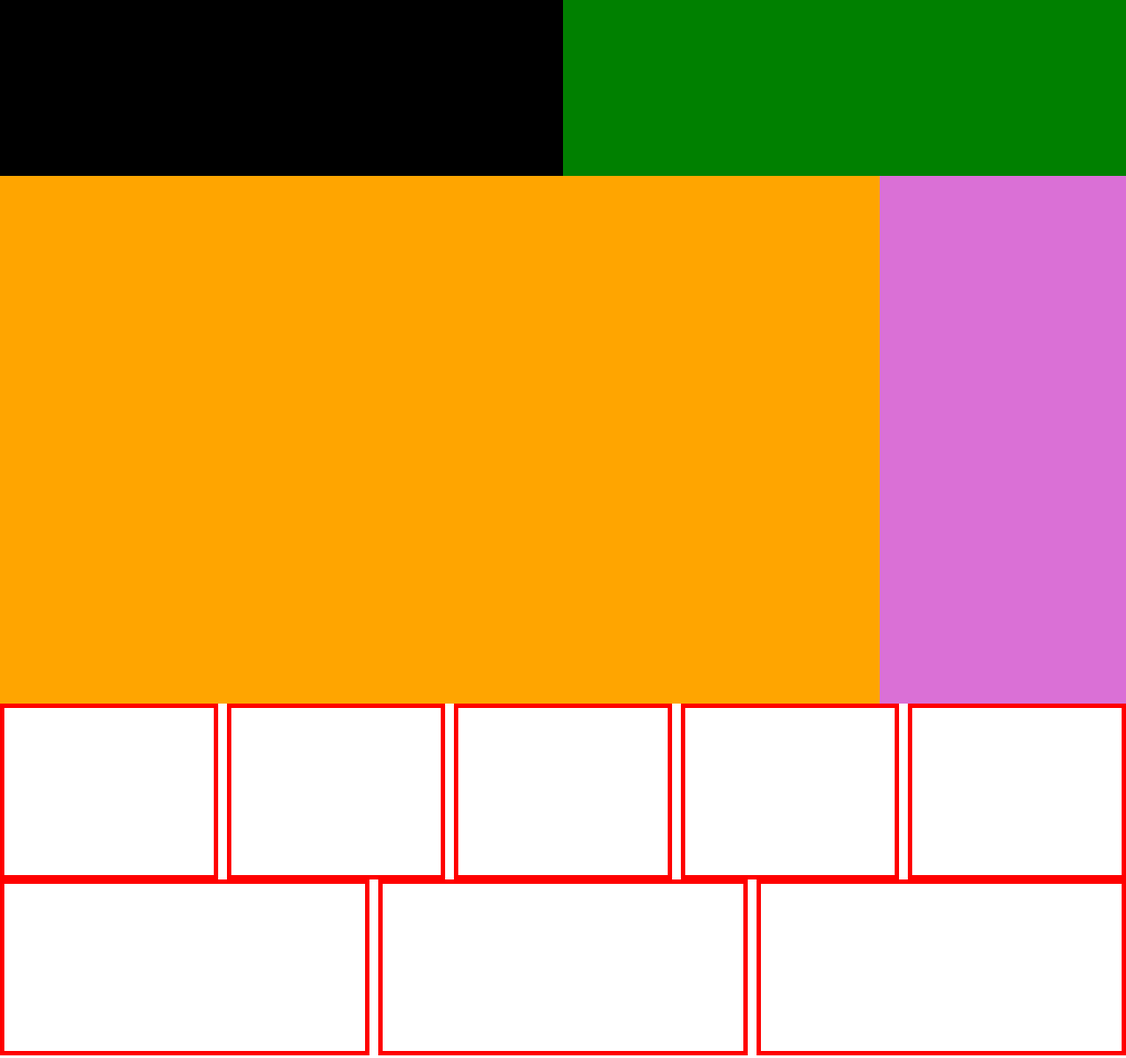
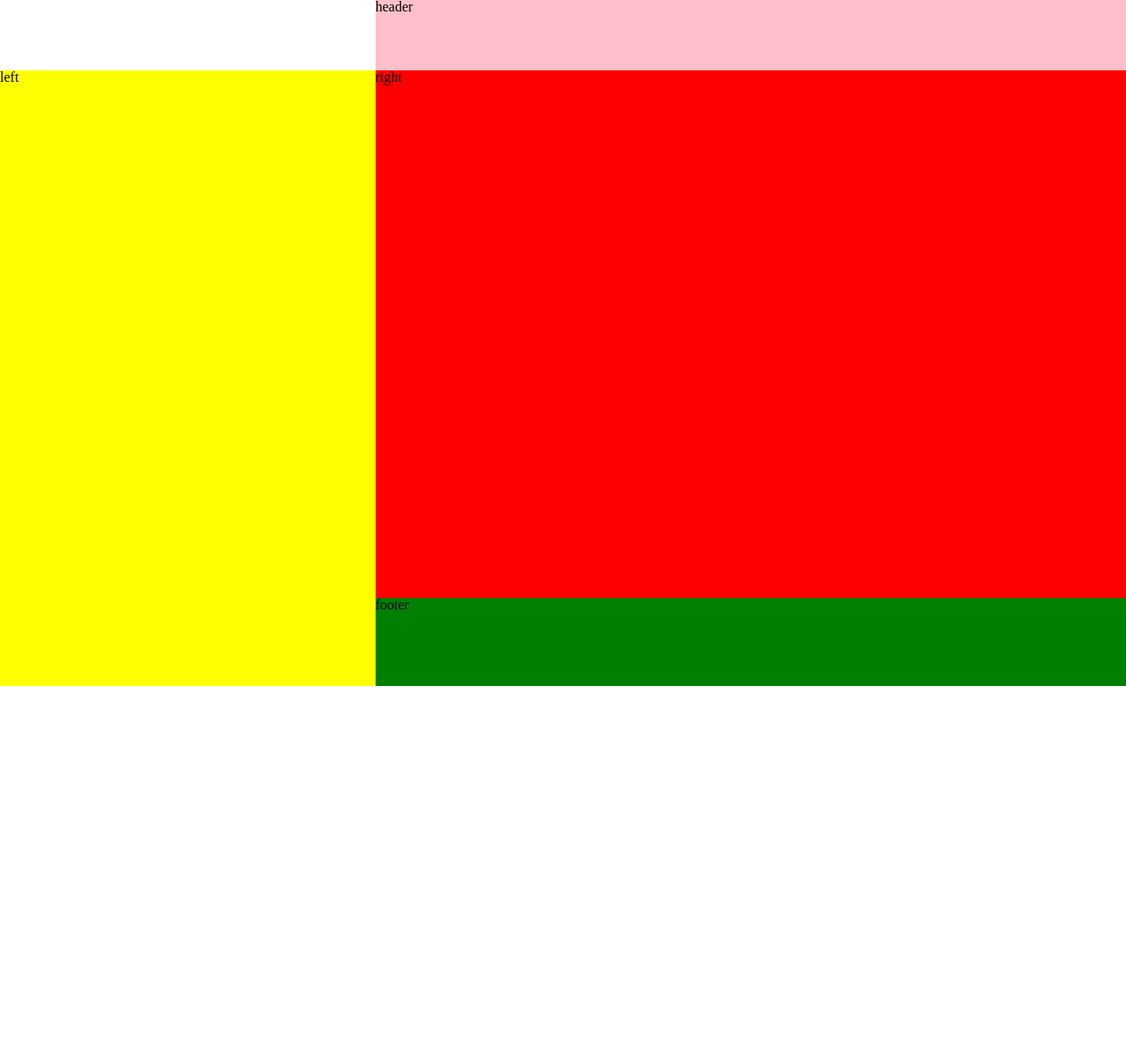
Before and after one commit to dzmitry-viartseika/grid-css, a website built with webpack: page src/index.html in a window 1280 px wide. Shown: the top 1203 px of the page at 88% size. After the commit the page ends 800 px from the top, so only its background shows below. Built offline with nearby package versions, Linux system fonts and the light colour scheme.

Commit message:
test layout

```diff
--- a/src/assets/scss/core.scss
+++ b/src/assets/scss/core.scss
@@ -40,10 +40,18 @@
 .lp {
 
   &-header {
+    // 1fr = 25%
+    // minmax(200px минимально, 25%)
+    // min-content - будет растягиваться под минимальный контент
+    //grid-template-columns: 25% min-content 25% 25% 25%;
+    //grid-template-columns: 25% max-content 25% 25% 25%;
+    //grid-template-columns: 25% minmax(max-content, 25%) 25% 25%;
+    // fit-content растягивает но больше 300 не станет
+    //grid-template-columns: 25% fit-content(300px) 25% 25%;
     display: grid;
     grid-template-columns: repeat(6, 1fr);
     grid-template-rows: repeat(1, 200px);
-
+    //grid-template-columns: 25% minmax(200px, 25%) 25% 25% 25%;
     &__left {
       background: $color-black;
       grid-row: 1 / 2;
@@ -101,3 +109,41 @@
     }
   }
 }
+
+.app {
+  display: grid;
+  //"... header header" три точки пустота
+  grid-template-areas:
+    "... header header"
+    "left right right"
+    "left footer footer"
+;
+
+  &-header {
+    grid-area: header;
+    height: 80px;
+    background: pink;
+  }
+
+  &-content {
+
+    &__left {
+      grid-area: left;
+      background: yellow;
+      height: 100%;
+    }
+
+    &__right {
+      grid-area: right;
+      background: red;
+      height: 100%;
+      min-height: 600px;
+    }
+  }
+
+  &-footer {
+    grid-area: footer;
+    height: 100px;
+    background: green;
+  }
+}
--- a/src/index.html
+++ b/src/index.html
@@ -16,30 +16,36 @@
 <!--        <div class="grid__item grid__item_fifth">5</div>-->
 <!--        <div class="grid__item grid__item_sixth">6</div>-->
 <!--    </section>-->
-<div class="lp">
-    <header class="lp-header">
-        <div class="lp-header__left"></div>
-        <div class="lp-header__right"></div>
-    </header>
-    <section class="lp-banner">
-        <div class="lp-banner__left"></div>
-        <div class="lp-banner__right"></div>
-    </section>
-    <section class="lp-slider">
-        <div class="lp-slider__item lp-slider__item_first"></div>
-        <div class="lp-slider__item lp-slider__item_second"></div>
-        <div class="lp-slider__item lp-slider__item_third"></div>
-        <div class="lp-slider__item lp-slider__item_fourth"></div>
-        <div class="lp-slider__item lp-slider__item_fifth"></div>
-    </section>
-    <section class="lp-gallery">
-        <div class="lp-gallery__item"></div>
-        <div class="lp-gallery__item"></div>
-        <div class="lp-gallery__item"></div>
-        <div class="lp-gallery__item"></div>
-        <div class="lp-gallery__item"></div>
-        <div class="lp-gallery__item"></div>
-    </section>
+<!--<div class="lp">-->
+<!--    <header class="lp-header">-->
+<!--        <div class="lp-header__left"></div>-->
+<!--        <div class="lp-header__right"></div>-->
+<!--    </header>-->
+<!--    <section class="lp-banner">-->
+<!--        <div class="lp-banner__left"></div>-->
+<!--        <div class="lp-banner__right"></div>-->
+<!--    </section>-->
+<!--    <section class="lp-slider">-->
+<!--        <div class="lp-slider__item lp-slider__item_first"></div>-->
+<!--        <div class="lp-slider__item lp-slider__item_second"></div>-->
+<!--        <div class="lp-slider__item lp-slider__item_third"></div>-->
+<!--        <div class="lp-slider__item lp-slider__item_fourth"></div>-->
+<!--        <div class="lp-slider__item lp-slider__item_fifth"></div>-->
+<!--    </section>-->
+<!--    <section class="lp-gallery">-->
+<!--        <div class="lp-gallery__item"></div>-->
+<!--        <div class="lp-gallery__item"></div>-->
+<!--        <div class="lp-gallery__item"></div>-->
+<!--        <div class="lp-gallery__item"></div>-->
+<!--        <div class="lp-gallery__item"></div>-->
+<!--        <div class="lp-gallery__item"></div>-->
+<!--    </section>-->
+<div class="app">
+    <div class="app-header">header</div>
+    <div class="app-content__left">left</div>
+    <div class="app-content__right">right</div>
+    <div class="app-footer">footer</div>
+</div>
 </div>
 </body>
 </html>
```
